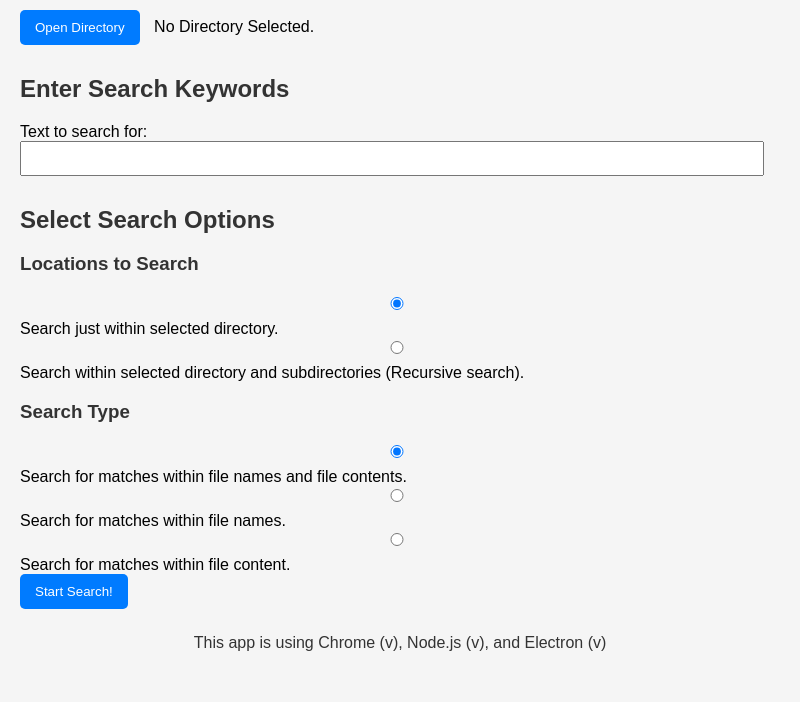
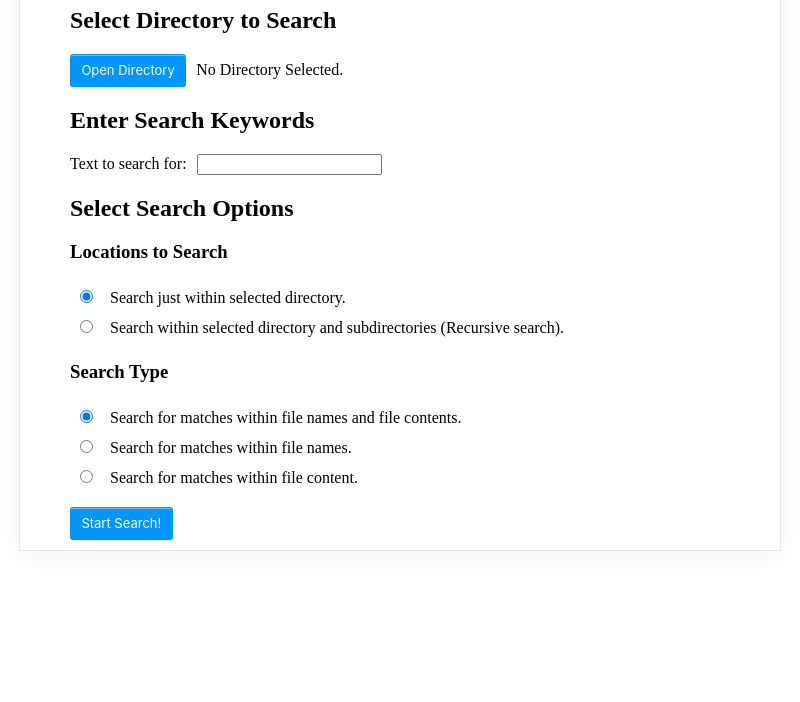
Before and after one commit to zdpowers/electron-app, an Electron app: page my-electron-app/index.html in a window 800 px wide. Shown: the part 138-840 px from the top of the page. After the commit the page ends 800 px from the top, so only its background shows below. Drawn offline with Linux system fonts and the light colour scheme; no server answers.

Commit message:
updated html and css for styling

```diff
--- a/my-electron-app/index.html
+++ b/my-electron-app/index.html
@@ -7,50 +7,77 @@
     <title>Computer Utilities!</title>
     <link rel="stylesheet" type="text/css" href="./styles.css">
 </head>
-<body>
-    <div id="searchparameters">
+<body class="body-box">
+    <div class="top-bar"></div>
+    <div id="searchparameters" class="search-parameters-box">
+      <div class="page-title-box">
           <h1>Computer Explorer</h1>
-
+      </div>
+      <div class="select-dir-box">
           <h2>Select Directory to Search</h2>
-        <button id="opnDirBtn">Open Directory</button>
-        <div id="selectedDir">No Directory Selected.</div>
-
+          <div class="select-dir-flexbox">
+            <button id="opnDirBtn" class="button-7">Open Directory</button>
+            <div id="selectedDir" class="sel-dir-lbl">No Directory Selected.</div>
+          </div>
+       </div>
+      <div class="search-term-box">
           <h2>Enter Search Keywords</h2>
-        <div id="searchinputlabel">Text to search for: </div>
-        <input type="text" id="searchword">
-
+          <div class="search-term-flexbox">
+            <div id="searchinputlabel" class="search-term-lbl">Text to search for: </div>
+            <input type="text" id="searchword" class="search-term-input">
+         </div>
+       </div>
+      <div class="search-options-box">
           <h2>Select Search Options</h2>
-
           <!--Search Location Options-->
           <div>
             <h3>Locations to Search</h3>
+            <div class="radio-option-box">
               <input type="radio" id="opt1" name="searchlocation" value=0 checked="checked">
-            <label for="opt1">Search just within selected directory.</label><br>
+              <label for="opt1" class="radio-label">Search just within selected directory.</label><br>
+            </div>
+            <div class="radio-option-box">
               <input type="radio" id="opt2" name="searchlocation" value=1>
-            <label for="opt2">Search within selected directory and subdirectories (Recursive search).</label><br>
+              <label for="opt2" class="radio-label">Search within selected directory and subdirectories (Recursive search).</label><br>
             </div>
-
+          </div>
           <!--Search Content Options-->
           <div>
             <h3>Search Type</h3>
+            <div class="radio-option-box">
               <input type="radio" id="opt1" name="searchtype" value=0 checked="checked">
-            <label for="opt1">Search for matches within file names and file contents.</label><br>
+              <label for="opt1" class="radio-label">Search for matches within file names and file contents.</label><br>
+            </div>
+            <div class="radio-option-box">
               <input type="radio" id="opt2" name="searchtype" value=1>
-            <label for="opt2">Search for matches within file names.</label><br>
+              <label for="opt2" class="radio-label">Search for matches within file names.</label><br>
+            </div>
+            <div class="radio-option-box">
               <input type="radio" id="opt3" name="searchtype" value=2>
-            <label for="opt3">Search for matches within file content.</label><br>
+              <label for="opt3" class="radio-label">Search for matches within file content.</label><br>
+            </div>
+        </div>
+        </div>
+      <div class="search-btn-box">
+          <button id="searchBtn" class="button-7">Start Search!</button>
+        </div>
     </div>
 
-        <button id="searchBtn">Start Search!</button>
+    <div id="searchresults" class="search-results-box">
+        <div class="back-btn-box">
+          <button id="searchBackBtn" class="button-7">Back</button>
+        </div>
+        <h2>Results:</h2>
+        <ul id="searchResultsList" class="result-list">
+          <li class="result-list-item">Demo list item</li>
+          <li class="result-list-item">Demo list item</li>
+        </ul>
     </div>
 
-    <div id="searchresults">
-        <button id="searchBackBtn">Back</button>
-        <h2>Results:</h2>
-        <ul id="searchResultsList"></ul>
-    </div>
-
-    <p id="info"></p>
+    <!--
+    <p id="info" class="info-bar"></p>
+    -->
     <script src="./renderer.js"></script>
 </body>
+
 </html>
--- a/my-electron-app/renderer.js
+++ b/my-electron-app/renderer.js
@@ -41,6 +41,7 @@ document.getElementById('searchBtn').addEventListener('click', async () => {
             matchingFilePaths.forEach(filePath => {
                 const li = document.createElement('li');
                 li.textContent = filePath;
+                li.classList = "result-list-item";
 
                 // Add click event listener to open the document
                 //li.addEventListener('click', () => {
--- a/my-electron-app/styles.css
+++ b/my-electron-app/styles.css
@@ -1,88 +1,110 @@
-body {
-    font-family: 'Arial', sans-serif;
-    background-color: #f5f5f5;
-    margin: 20px;
-    display: flex;
-    flex-direction: column;
-    min-height: 100vh;
+/*
+For box-shadows: https://getcssscan.com/css-box-shadow-examples?ref=beautifulbuttons-bottom
+*/
+
+.body-box {
+    margin-left: 20px;
+    margin-right: 20px;
+  }
+  .top-bar {
+    position: fixed;
+    top: 0;
+    left: 0;
+    right: 0;
+    height: 2em;
+    background-color: #f0f0f0;
+    z-index: 10;
   }
 
-.container {
-    flex: 1;
-    max-width: 800px;
-    margin: auto;
-    background-color: #fff;
-    padding: 20px;
-    border-radius: 8px;
-    box-shadow: 0 0 10px rgba(0, 0, 0, 0.1);
+  .search-parameters-box, .search-results-box {
+    margin-top: 50px;
+    padding-top: 15px;
+    padding-bottom: 10px;
+    padding-left: 50px;
+    padding-right: 50px;
+    box-shadow: rgba(0, 0, 0, 0.05) 0px 6px 24px 0px, rgba(0, 0, 0, 0.08) 0px 0px 0px 1px;
   }
 
-h1, h2, h3 {
-    color: #333;
+  /* SELECT DIR TO SEARCH */
+  .select-dir-flexbox {
+    display: flex;
+  }
+  .sel-dir-lbl {
+    margin: auto 10px;
   }
 
-#opnDirBtn,
-#selectedDir {
-    margin-bottom: 10px;
+  /* ENTER SEARCH KEYWORDS */
+  .search-term-flexbox {
+    display: flex;
+  }
+  .search-term-lbl {
+    margin: auto 10px auto 0px;
+  }
+  .search-term-input {
   }
 
-#opnDirBtn {
-    margin-right: 10px; /* Added margin to separate the button and the div */
+  /* SLECT SEARCH OPTIONS */
+  .radio-option-box {
+    padding: 5px;
+  }
+  .radio-label {
+    margin: auto 10px;
   }
 
-#opnDirBtn,
-#selectedDir {
-    display: inline-block; /* Set both elements as inline-block to appear in the same line */
+  /* SEARCH BUTTON */
+  .search-btn-box {
+    margin-top: 15px;
   }
 
 
-button {
-    padding: 10px 15px;
-    cursor: pointer;
-    background-color: #007BFF;
-    color: #fff;
-    border: none;
-    border-radius: 5px;
-    transition: background-color 0.3s;
+  /* BACK BUTTON */
+  .back-btn-box {
+    margin-top: 15px;
+    margin-bottom: 15px;
   }
 
-button:hover {
-    background-color: #0056b3;
+  /* RESULT LIST */
+  .result-list {
+    list-style-type: "-";
+  }
+  .result-list-item {
+    padding: 5px;
   }
 
-input[type="text"], input[type="radio"] {
-    margin-bottom: 10px;
-    padding: 8px;
-    width: calc(100% - 16px); /* Adjusted width to account for side margins */
+  /* BUTTON CSS https://getcssscan.com/css-buttons-examples */
+  .button-7 {
+    background-color: #0095ff;
+    border: 1px solid transparent;
+    border-radius: 3px;
+    box-shadow: rgba(255, 255, 255, .4) 0 1px 0 0 inset;
     box-sizing: border-box;
+    color: #fff;
+    cursor: pointer;
+    display: inline-block;
+    font-family: -apple-system,system-ui,"Segoe UI","Liberation Sans",sans-serif;
+    font-size: 13px;
+    font-weight: 400;
+    line-height: 1.15385;
+    margin: 0;
+    outline: none;
+    padding: 8px .8em;
+    position: relative;
+    text-align: center;
+    text-decoration: none;
+    user-select: none;
+    -webkit-user-select: none;
+    touch-action: manipulation;
+    vertical-align: baseline;
+    white-space: nowrap;
   }
-
-ul {
-    list-style-type: none;
-    padding: 0;
+  .button-7:hover,
+  .button-7:focus {
+    background-color: #07c;
   }
-
-li {
-    margin-bottom: 10px;
+  .button-7:focus {
+    box-shadow: 0 0 0 4px rgba(0, 149, 255, .15);
   }
-
-#searchresults {
-    display: none;
+  .button-7:active {
+    background-color: #0064bd;
+    box-shadow: none;
   }
-
-#searchBackBtn {
-    background-color: #333;
-}
-
-#searchBackBtn:hover {
-    background-color: #000;
-}
-
-#info {
-    margin-top: auto;
-    margin-bottom: 20px; /* Added margin to the bottom */
-    padding: 10px;
-    /*background-color: #333;*/
-    color: #333;
-    text-align: center;
-}
```
Also changed, not shown: initial-index.html (added, +56 -0 lines), my-electron-app/main.js (+7 -0 lines), searchFileNamesRecursively.js (added, +45 -0 lines). Lines whose indentation alone changed are shown as unchanged.
